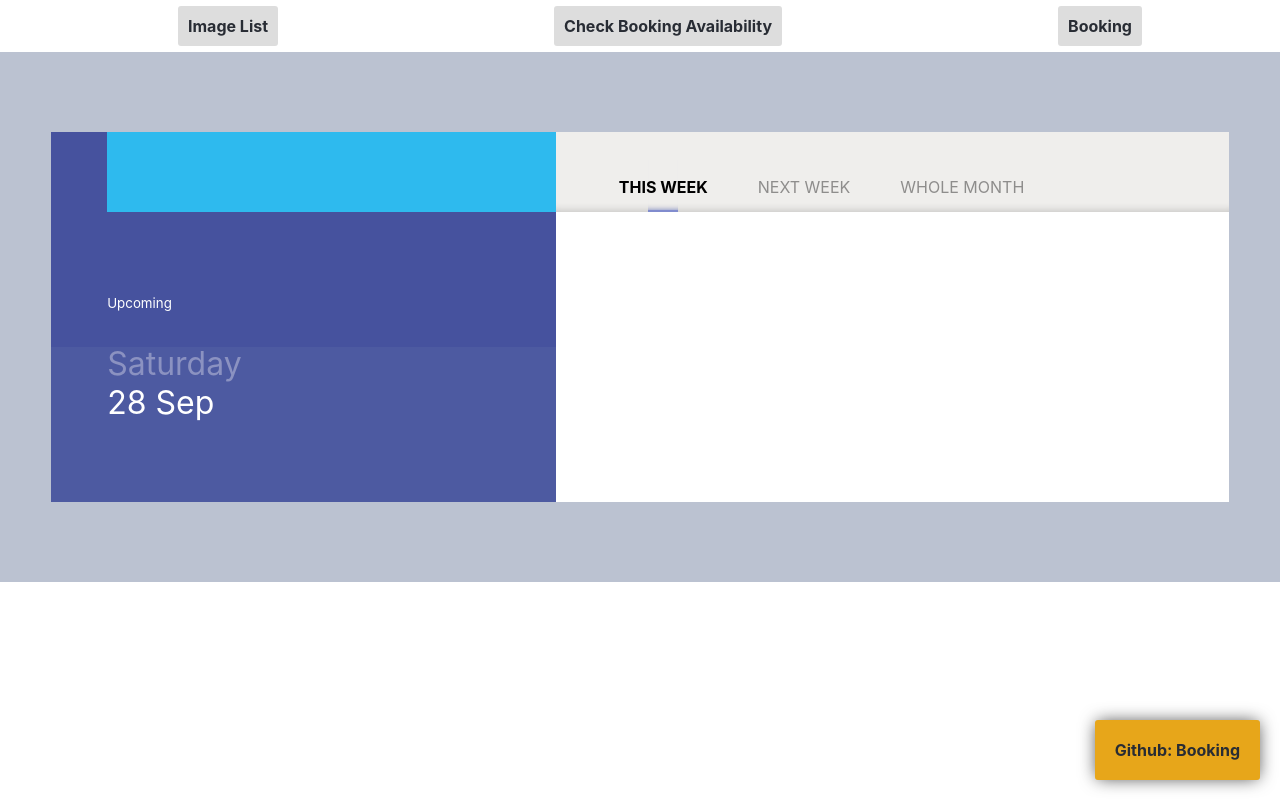
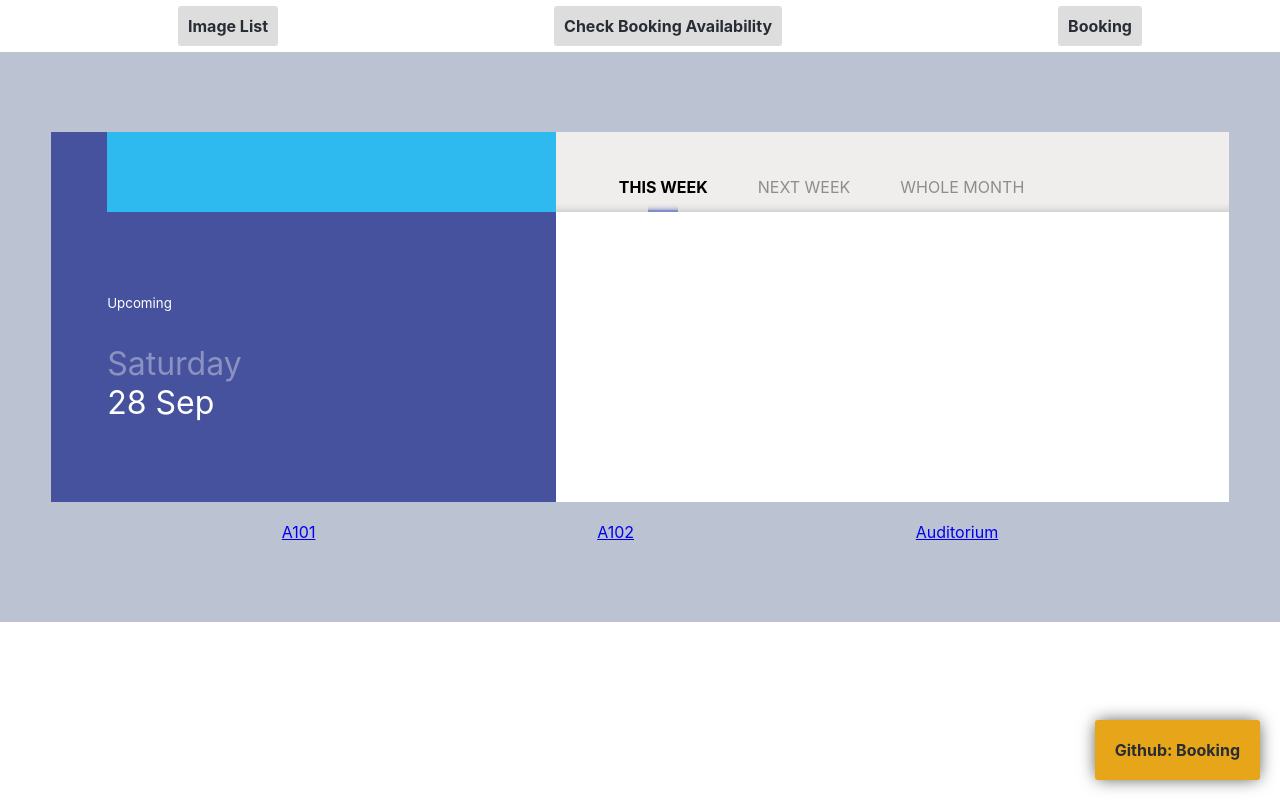
Before and after one commit to non-wil/booking-system, a React (Create React App) app: page /bookings/today in a window 1280 px wide. Built offline with nearby package versions, Linux system fonts and the light colour scheme.

Commit message:
✨ add other room

```diff
--- a/src/components/Booking/index.js
+++ b/src/components/Booking/index.js
@@ -29,6 +29,7 @@ const TABS = [
     value: 2
   }
 ]
+const ROOMS = ['A101', 'A102', 'Auditorium']
 
 // NOTE: Set today to be 28 Sep 2019 for the sake of the booking data.
 const TODAY_DATE = moment('2019-09-28 00:00:00')
@@ -197,6 +198,11 @@ const Booking = () => {
         </div>
         {/* END: Right Box */}
       </div>
+      <div className="other-room">
+        {ROOMS.filter(room => room !== roomId).map(room => {
+          return (<a href={`/bookings/today?roomId=${room}`}>{room}</a>)
+        })}
+      </div>
       <MyGithub
         title="Github: Booking"
         url="https://github.com/non-wil/booking-system/blob/master/src/components/Booking/index.js"
--- a/src/components/Booking/style.scss
+++ b/src/components/Booking/style.scss
@@ -9,8 +9,8 @@
     background: linear-gradient(
       to bottom,
       rgba(70, 82, 158, 1) 0%,
-      rgba(70, 82, 158, 1) 58%,
-      rgba(77, 90, 161, 1) 58%,
+      rgba(70, 82, 158, 1) 405px,
+      rgba(77, 90, 161, 1) 405px,
       rgba(77, 90, 161, 1) 100%
     );
     .room-no-box {
@@ -121,3 +121,8 @@
     }
   }
 }
+.other-room {
+  margin-top: 20px;
+  display: flex;
+  justify-content: space-evenly;
+}
```
